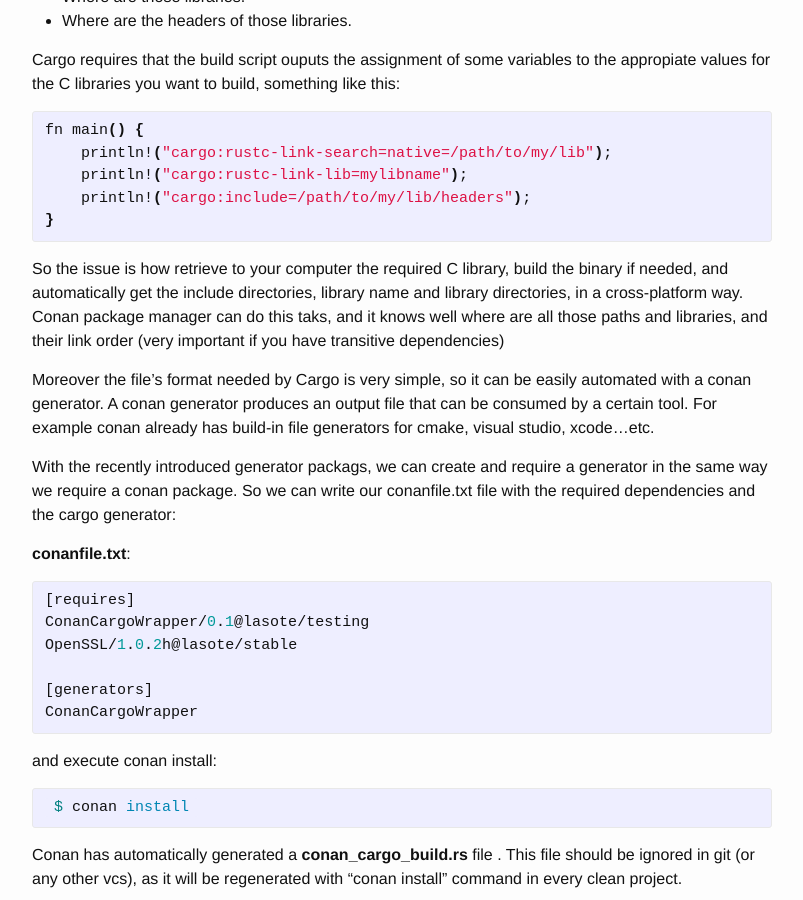
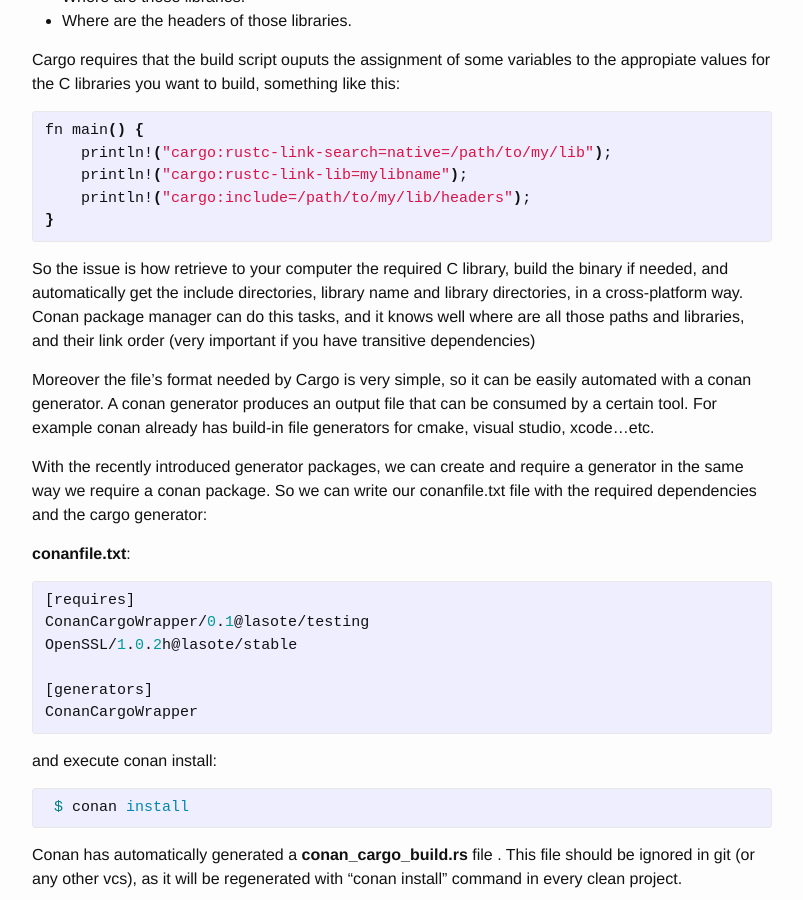
Before and after one commit to conan-io/conan-io.github.io, a Jekyll site: the page built from _posts/2016-06-23-Rust-Cargo-and-Conan-are-friends-with-benefits.markdown, in a window 1280 px wide and 900 px high, scrolled down 1158 px. Shown: the whole window, without its empty margins (238-1041 px from the left). Built offline with Jekyll 4.4.1, drawn with Linux system fonts in a browser that asks for light colours; comment, search, counter and statistics services are not loaded.

Commit message:
Fixes from old PR

```diff
--- a/_posts/2016-06-23-Rust-Cargo-and-Conan-are-friends-with-benefits.markdown
+++ b/_posts/2016-06-23-Rust-Cargo-and-Conan-are-friends-with-benefits.markdown
@@ -46,11 +46,11 @@ fn main() {
 
 {% endhighlight %}
 
-So the issue is how retrieve to your computer the required C library, build the binary if needed, and automatically get the include directories, library name and library directories, in a cross-platform way. Conan package manager can do this taks, and it knows well where are all those paths and libraries, and their link order (very important if you have transitive dependencies)
+So the issue is how retrieve to your computer the required C library, build the binary if needed, and automatically get the include directories, library name and library directories, in a cross-platform way. Conan package manager can do this tasks, and it knows well where are all those paths and libraries, and their link order (very important if you have transitive dependencies)
 
 Moreover the file's format needed by Cargo is very simple, so it can be easily automated with a conan generator. A conan generator produces an output file that can be consumed by a certain tool. For example conan already has build-in file generators for cmake, visual studio, xcode...etc.
 
-With the recently introduced generator packags, we can create and require a generator in the same way we require a conan package. So we can write our conanfile.txt file with the required dependencies and the cargo generator:
+With the recently introduced generator packages, we can create and require a generator in the same way we require a conan package. So we can write our conanfile.txt file with the required dependencies and the cargo generator:
 
 **conanfile.txt**:
 
```
